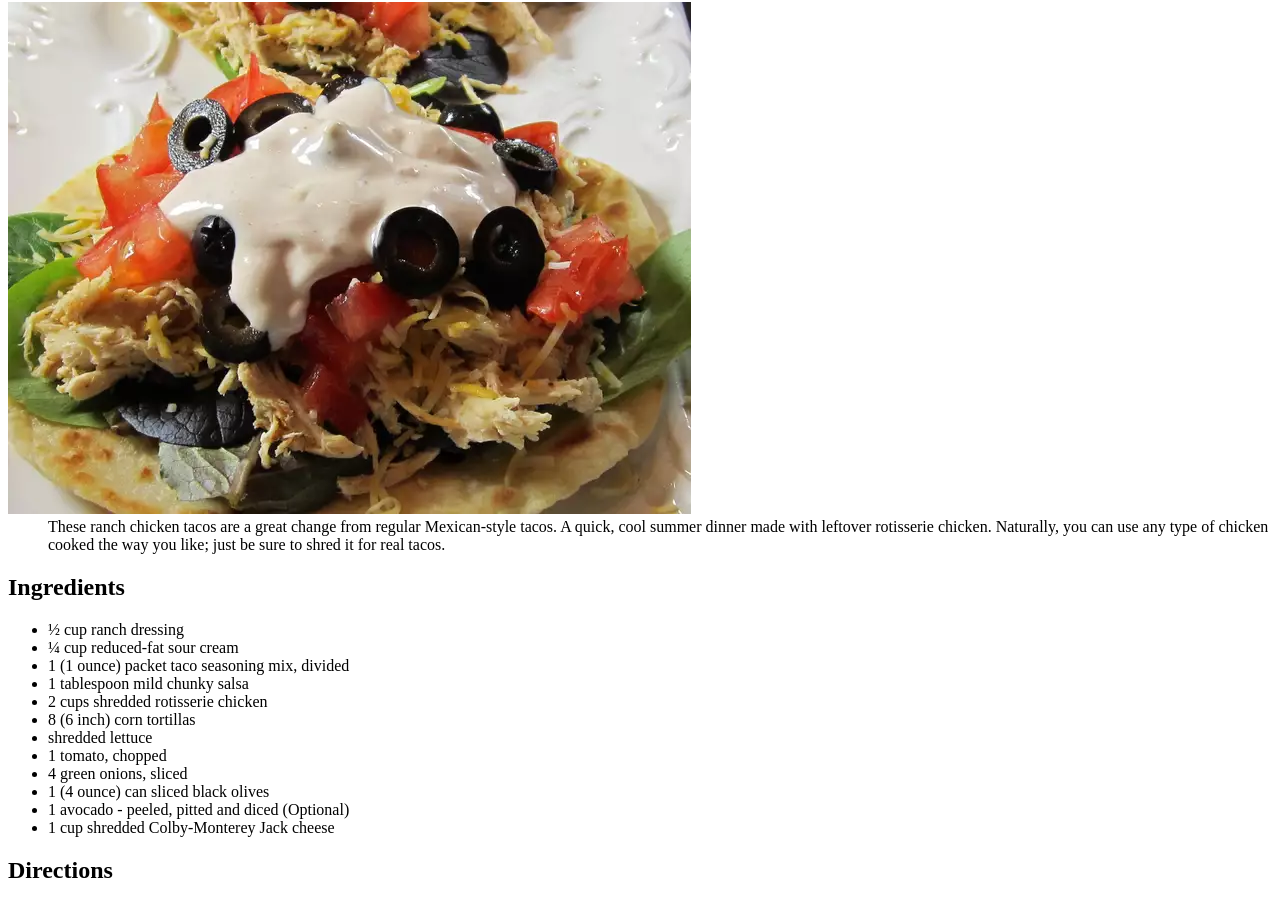
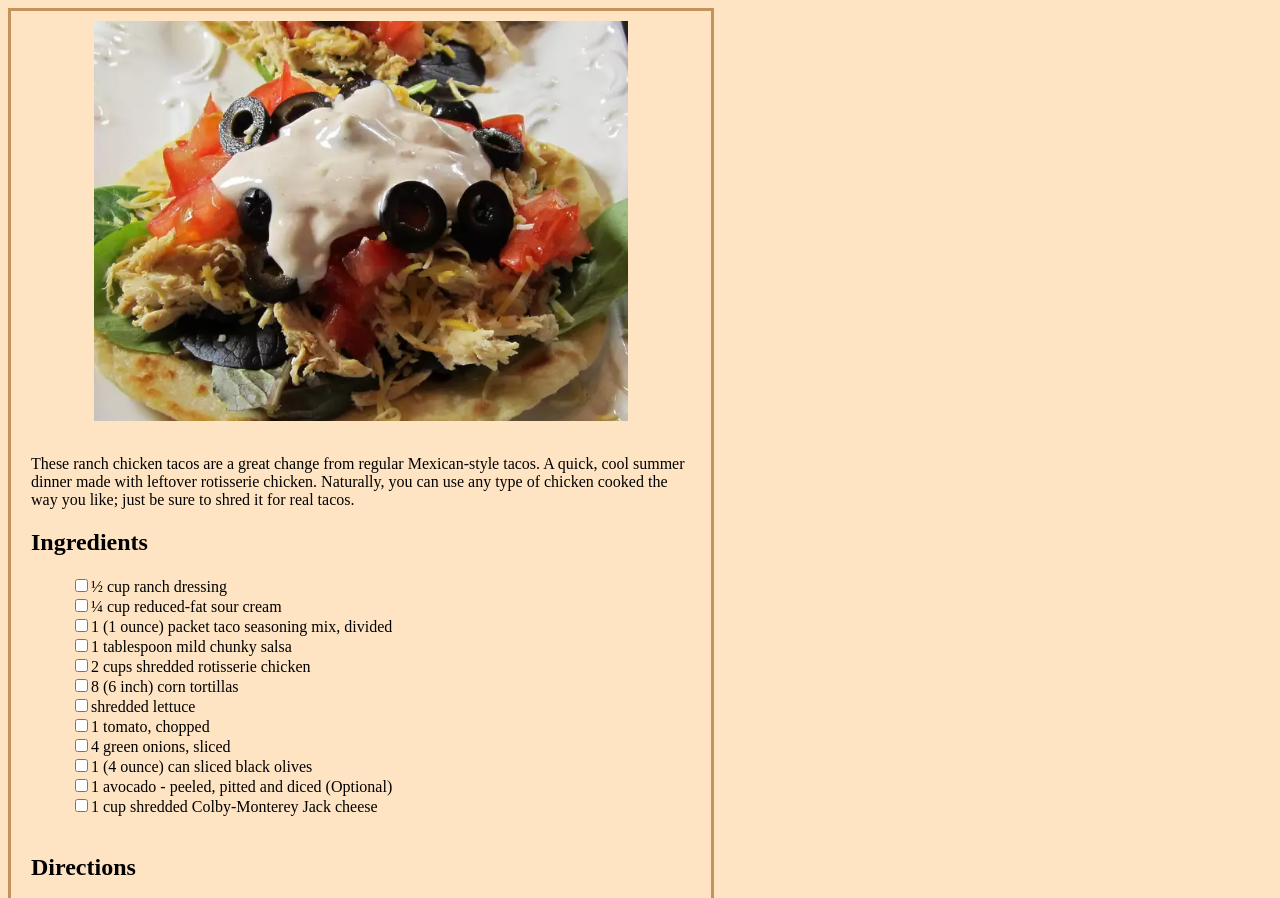
Before and after one commit to cferring/odin-recipes, a plain HTML site: page recipies/Ranch_Chicken_Tacos.html in a window 1280 px wide. Shown: the part 78-976 px from the top of the page. Drawn offline with Linux system fonts and the light colour scheme.

Commit message:
Created style sheet, created new template on Taco page.

```diff
--- a/recipies/Ranch_Chicken_Tacos.html
+++ b/recipies/Ranch_Chicken_Tacos.html
@@ -5,37 +5,44 @@
     <meta http-equiv="X-UA-Compatible" content="IE=edge">
     <meta name="viewport" content="width=device-width, initial-scale=1.0">
     <title>Ranch Chicken Tacos</title>
+    <link rel="stylesheet" href="../style.css">
 </head>
 <body>
     <h1>Ranch Chicken Tacos</h1>
+    <div class="recipe-card">
         <img src="../Ranch_Chicken_Tacos.webp" alt="Chicken Tacos">
+        <div class="recipe-content">
             <!-- Description -->
-    <dd>These ranch chicken tacos are a great change from regular Mexican-style tacos.
+            These ranch chicken tacos are a great change from regular Mexican-style tacos.
             A quick, cool summer dinner made with leftover rotisserie chicken.
-        Naturally, you can use any type of chicken cooked the way you like; just be sure to shred it for real tacos.</dd>
+            Naturally, you can use any type of chicken cooked the way you like; just be sure to shred it for real tacos.
             <!-- Ingredients -->
+            <div id="ingredients">
                 <h2>Ingredients</h2>
                 <ul>
-        <li>½ cup ranch dressing</li>
-        <li>¼ cup reduced-fat sour cream</li>
-        <li>1 (1 ounce) packet taco seasoning mix, divided</li>
-        <li>1 tablespoon mild chunky salsa</li>
-        <li>2 cups shredded rotisserie chicken</li>
-        <li>8 (6 inch) corn tortillas</li>
-        <li>shredded lettuce</li>
-        <li>1 tomato, chopped</li>
-        <li>4 green onions, sliced</li>
-        <li>1 (4 ounce) can sliced black olives</li>
-        <li>1 avocado - peeled, pitted and diced (Optional)</li>
-        <li>1 cup shredded Colby-Monterey Jack cheese</li>
+                    <li><input type="checkbox">½ cup ranch dressing</li>
+                    <li><input type="checkbox">¼ cup reduced-fat sour cream</li>
+                    <li><input type="checkbox">1 (1 ounce) packet taco seasoning mix, divided</li>
+                    <li><input type="checkbox">1 tablespoon mild chunky salsa</li>
+                    <li><input type="checkbox">2 cups shredded rotisserie chicken</li>
+                    <li><input type="checkbox">8 (6 inch) corn tortillas</li>
+                    <li><input type="checkbox">shredded lettuce</li>
+                    <li><input type="checkbox">1 tomato, chopped</li>
+                    <li><input type="checkbox">4 green onions, sliced</li>
+                    <li><input type="checkbox">1 (4 ounce) can sliced black olives</li>
+                    <li><input type="checkbox">1 avocado - peeled, pitted and diced (Optional)</li>
+                    <li><input type="checkbox">1 cup shredded Colby-Monterey Jack cheese</li>
                 </ul>
-
+            </div>
             <!-- Steps/Process -->
+            <br>
             <h2>Directions</h2>
             <ol>
                 <li>Combine ranch dressing, sour cream, 1 teaspoon taco seasoning, and salsa in a small bowl. Cover and refrigerate until serving.</li>
                 <li>Toss chicken with remaining taco seasoning. Cover bowl loosely with wax paper or plastic wrap. Microwave chicken until chicken is heated through, about 2 to 3 minutes.</li>
                 <li>Warm tortillas in a skillet for about a minute on each side to make them pliable. Place a scoop of chicken on the tortilla and top with lettuce, tomato, green onion, olives, avocado, cheese, and a spoonful of the ranch dressing mixture.</li>
             </ol>
+        </div>
+    </div>
 </body>
 </html>
--- /dev/null
+++ b/style.css
@@ -0,0 +1,48 @@
+* {
+    background-color: bisque;
+}
+
+h1{
+    font-family: Georgia, Verdana;
+    font-weight: 800;
+}
+
+ul {
+    list-style: none;
+}
+
+img {
+    height: 400px;
+    width:auto;
+    margin: 10px;
+}
+
+.home li, a{
+    width: 300px;
+    font-family: Georgia, Verdana;
+    text-decoration: none;
+    font-size:larger;
+}
+
+.home li:hover {
+    background-color: rgb(231, 193, 147);
+    list-style-type:circle;
+}
+
+.recipe-card {
+    color: black;
+    text-align: center;
+    border: 3px solid rgb(195, 147, 89);
+    width: 700px;
+}
+
+.recipe-content {
+    text-align: left;
+    margin: 20px;
+}
+
+
+#ingredients ul {
+    margin: 0;
+    list-style: none;
+}
```
Also changed, not shown: index.html (+6 -5 lines), recipies/Asian_Lettuce_Wraps.html (+5 -0 lines), recipies/Salmon_Cobb_Salad.html (+5 -0 lines), salmon.jpg (deleted). Lines whose indentation alone changed are shown as unchanged.
